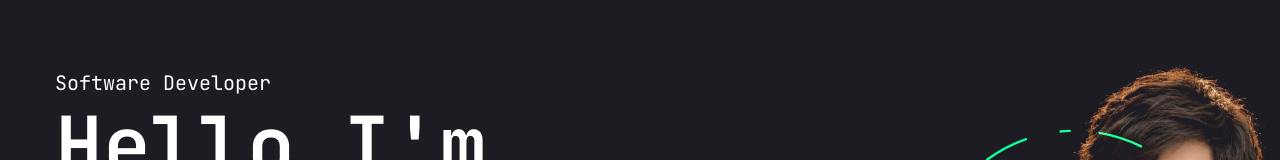
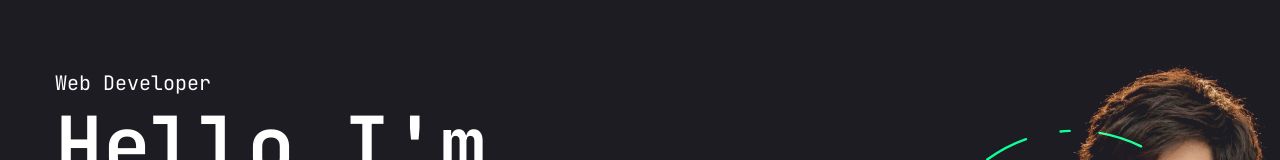
Before and after one commit to mubeench0303-ai/mubeen-portfolio, a Next.js app: page / in a window 1280 px wide. Shown: the part 143-303 px from the top of the page. Built offline with nearby package versions, Linux system fonts and the light colour scheme.

Commit message:
page.jsx

```diff
--- a/src/app/page.jsx
+++ b/src/app/page.jsx
@@ -14,7 +14,7 @@
         <div className="flex flex-col justify-between xl:flex-row items-center xl:pt-8 xl:pb24">
           {/* text */}
           <div className="text-center xl:text-left order-2 xl:order-none">
-            <span className="text-xl ">Software Developer</span>
+            <span className="text-xl ">Web Developer</span>
             <h1 className="h1 mb-6 ">
               Hello I&apos;m <br />
               <span className="text-accent">Mubeen Chaudhary</span>
```
